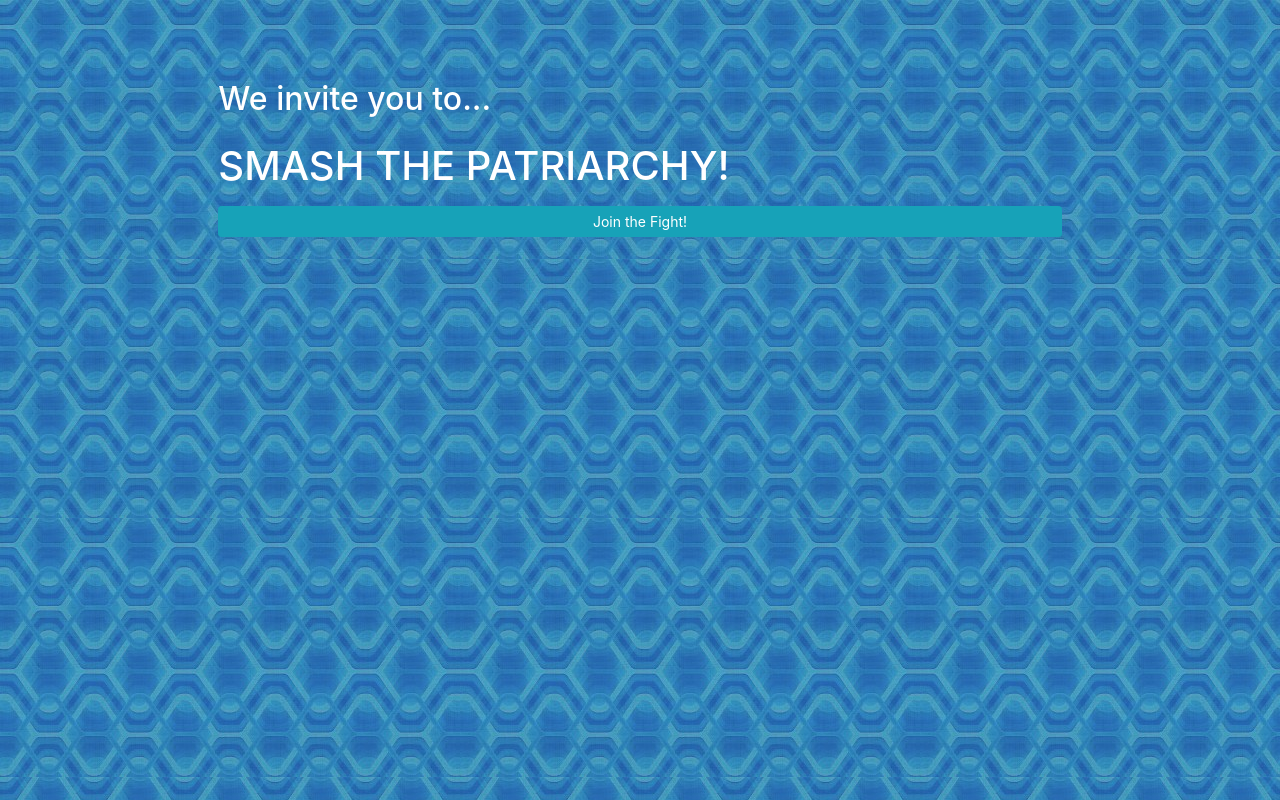
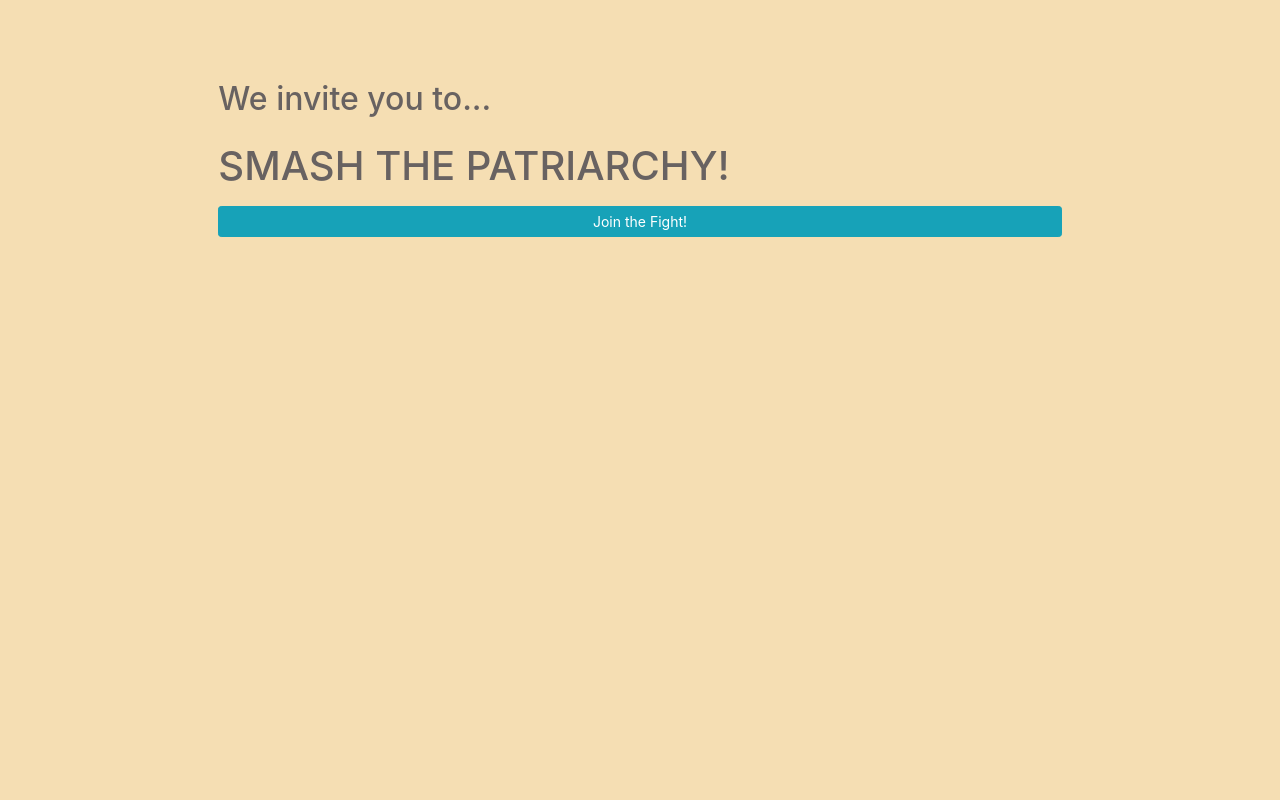
Before and after one commit to meganecummings/smashThePatriarchy, a plain HTML site: page index.html in a window 1280 px wide. Drawn offline with nearby package versions, Linux system fonts and the light colour scheme.

Commit message:
Changed Styles

```diff
--- a/styles/styles.css
+++ b/styles/styles.css
@@ -1,7 +1,7 @@
 body {
-    background-image: url('../assets/background.image.jpg');
+    background-color: wheat;
     margin-top: 5em;
-    color: white;
+    color: #686261;
 }
 
 .header {
@@ -53,7 +53,7 @@ body {
     top: 0;
     padding: 10px 16px;
     width: 100%;
-    background-color: paleturquoise;
+    background-color: wheat;
 }
 
 .cards div {
```
